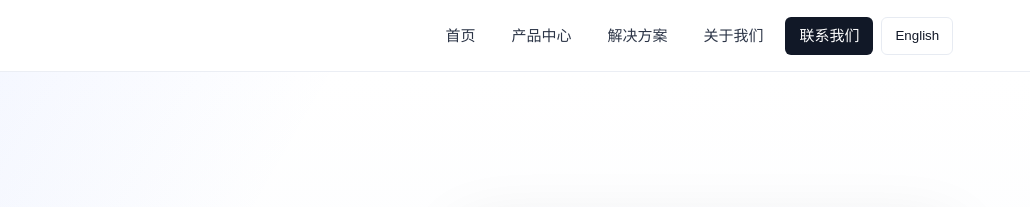
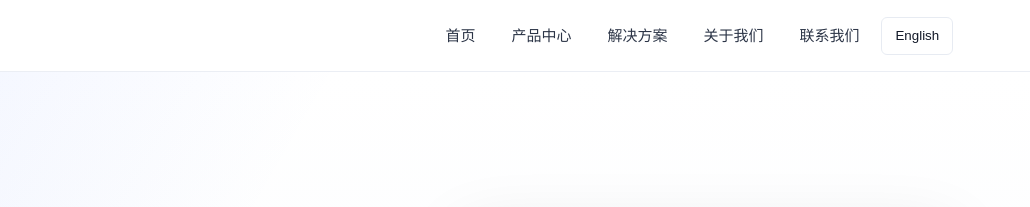
Before and after one commit to 2787310050-rgb/Vector-Leap, a website: page public/index.html in a window 1280 px wide. Shown: the top 207 px of the page, 250-1280 px from the left. Drawn offline with Linux system fonts and the light colour scheme.

Commit message:
Remove persistent contact nav highlight

```diff
--- a/public/styles.css
+++ b/public/styles.css
@@ -94,8 +94,8 @@ a {
 }
 
 .nav-cta {
-  color: #fff !important;
-  background: var(--ink);
+  color: #2c3547 !important;
+  background: transparent;
 }
 
 .lang-toggle,
```
